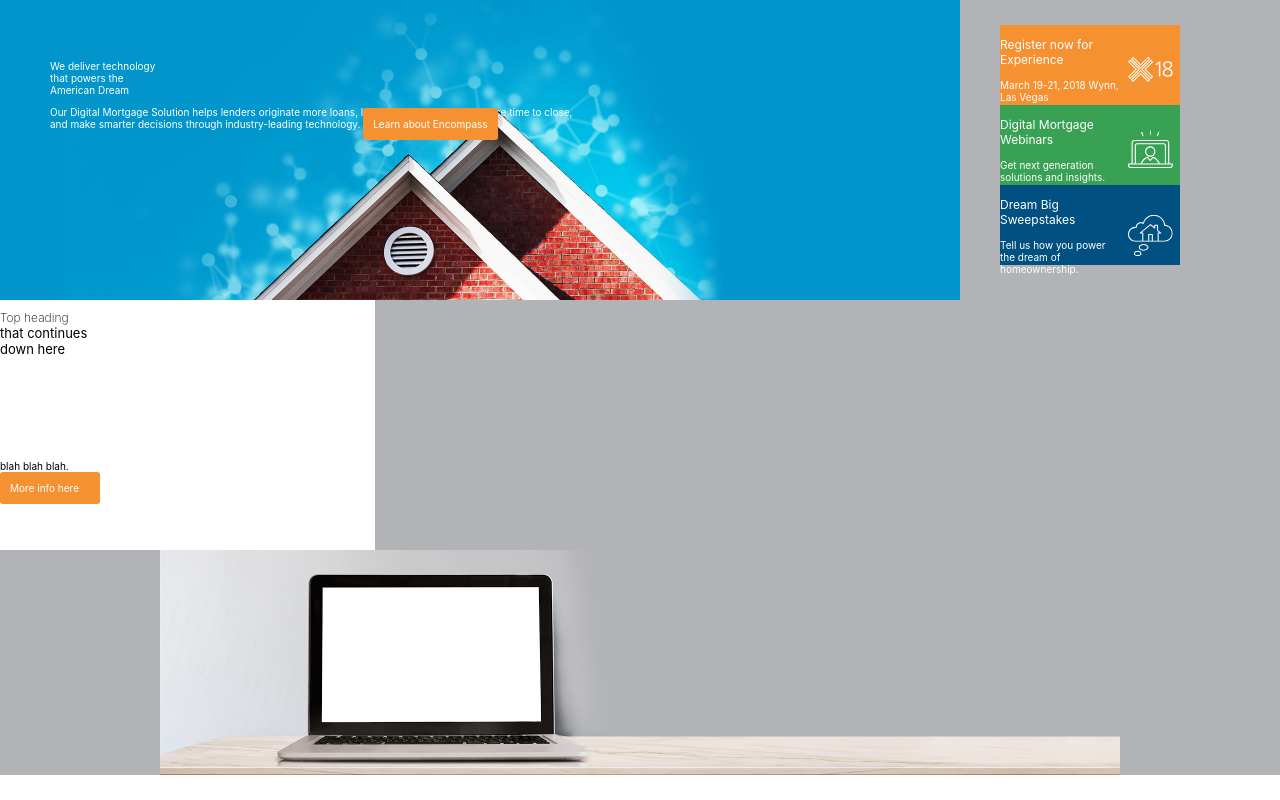
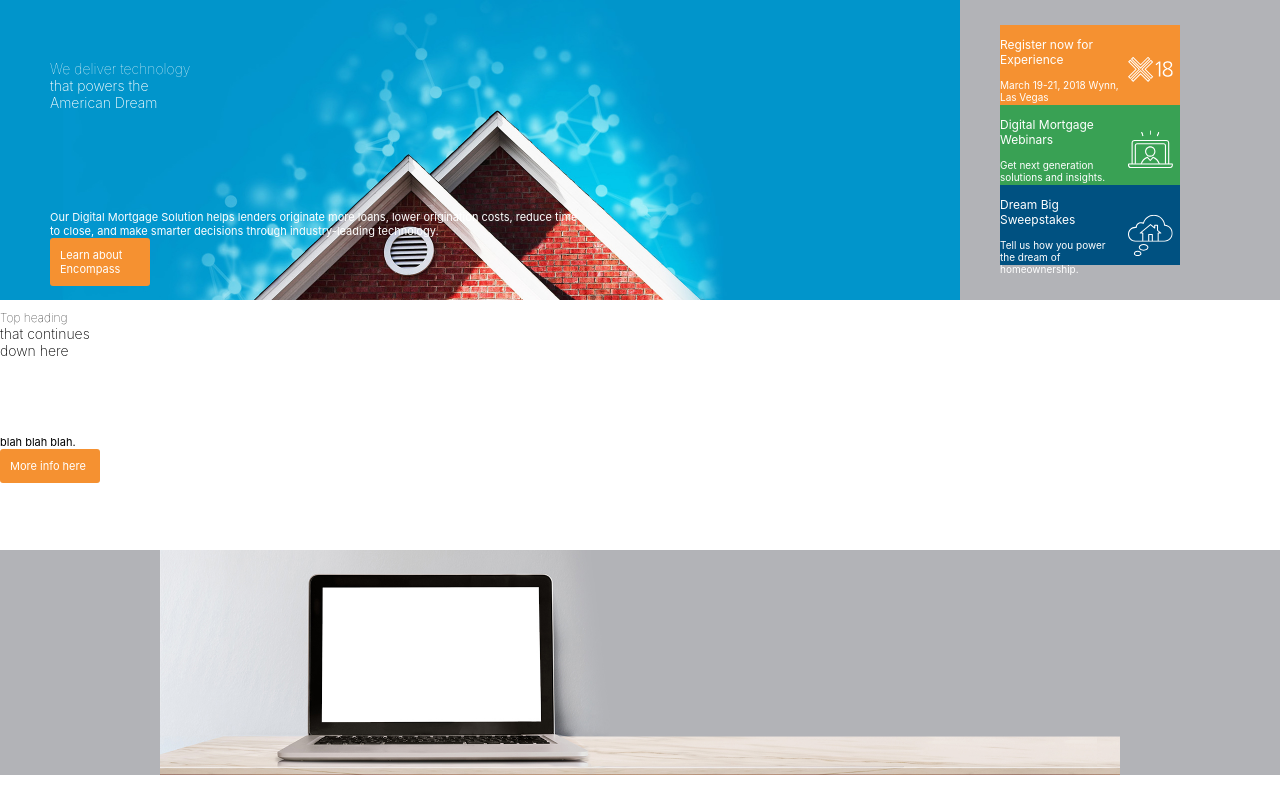
Before and after one commit to mtb24/elliemae-template, a website: page index.html in a window 1280 px wide. Shown: the top 800 px of the page. Drawn offline with Linux system fonts and the light colour scheme.

Commit message:
more messy changes

```diff
--- a/assets/styles/scss/style.scss
+++ b/assets/styles/scss/style.scss
@@ -36,10 +36,8 @@
 
 %CTA {
   display: grid;
-  width: 375px;
-  height: inherit;
   grid-template-columns: 1fr;
-  grid-template-rows: 60% 40%;
+  grid-template-rows: 50% 50%;
   grid-template-areas:
       "2-part-heading"
       "para-with-link";
@@ -95,31 +93,31 @@
 }
 
 .hero-cta {
+  @extend %CTA;
   color: $white;
   margin: 50px;
   width: 50%;
   height: 100%;
 
-  .hero-cta-heading {
+  & > .two-part-heading  {
     margin: 10px 0;
 
-    & > .hero-cta-heading-top {
+    & > .two-part-top {
       font-size: 1.4em;
       font-weight: 100;
     }
 
-    & > .hero-cta-heading-bottom {
+    & > .two-part-bottom {
       font-size: 1.4em;
       font-weight: 200;
     }
   }
 
-  .hero-cta-text {
+  & > .para-with-link {
     margin: 10px 0;
     font-weight: normal;
     font-size: 1.1em;
   }
-
 }
 
 .hero-links {
@@ -134,7 +132,6 @@
     justify-content: center;
   }
 }
-
 .hero-link {
   width: 180px;
   max-height: 80px;
@@ -183,21 +180,24 @@
 
   & > .two-part-heading {
     grid-area: 2-part-heading;
+    margin: 10px 0;
 
     & > .two-part-top {
       font-size: 1.2rem;
-      font-weight: 200;
+      font-weight: 100;
     }
 
     & > .two-part-bottom {
-      font-size: 1.3rem;
+      font-size: 1.4em;
+      font-weight: 200;
     }
   }
 
   & > .para-with-link {
     grid-area: para-with-link;
-
-
+    margin: 10px 0;
+    font-weight: normal;
+    font-size: 1.1em;
   }
 }
 
```
Also changed, not shown: assets/style.css.
